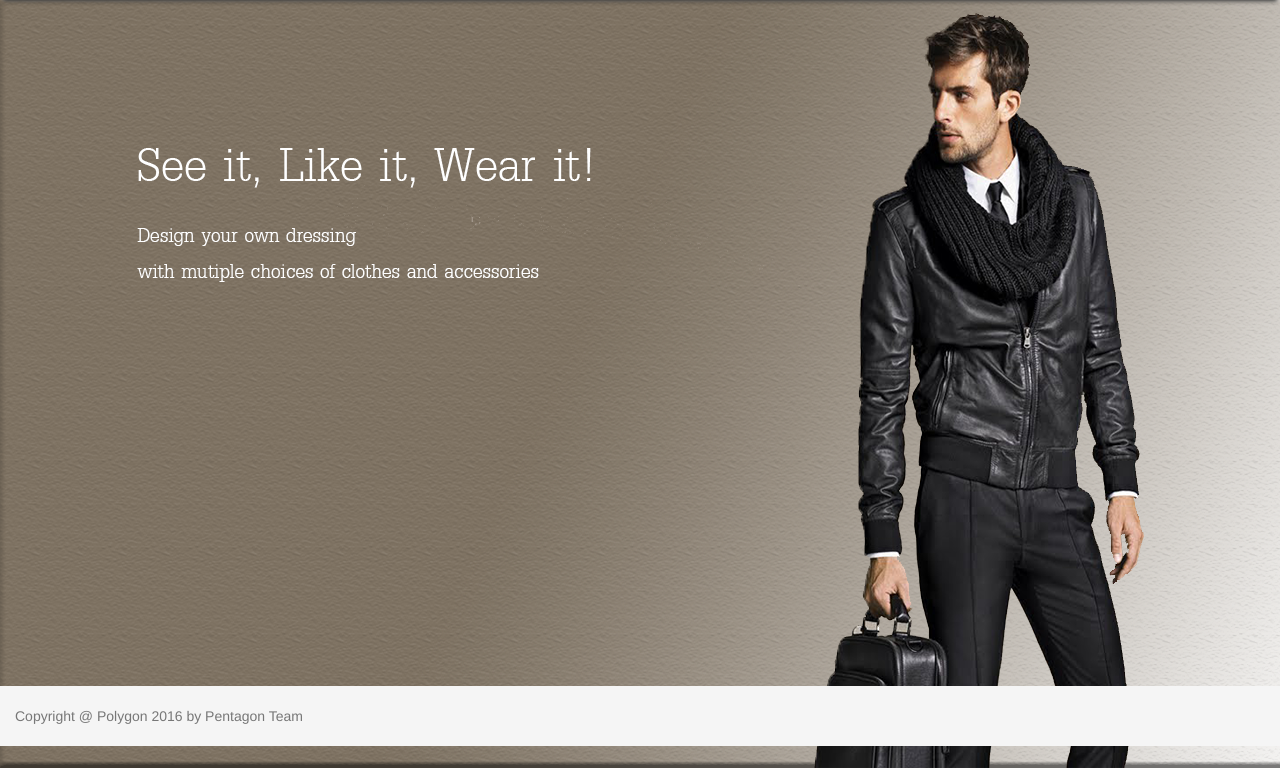
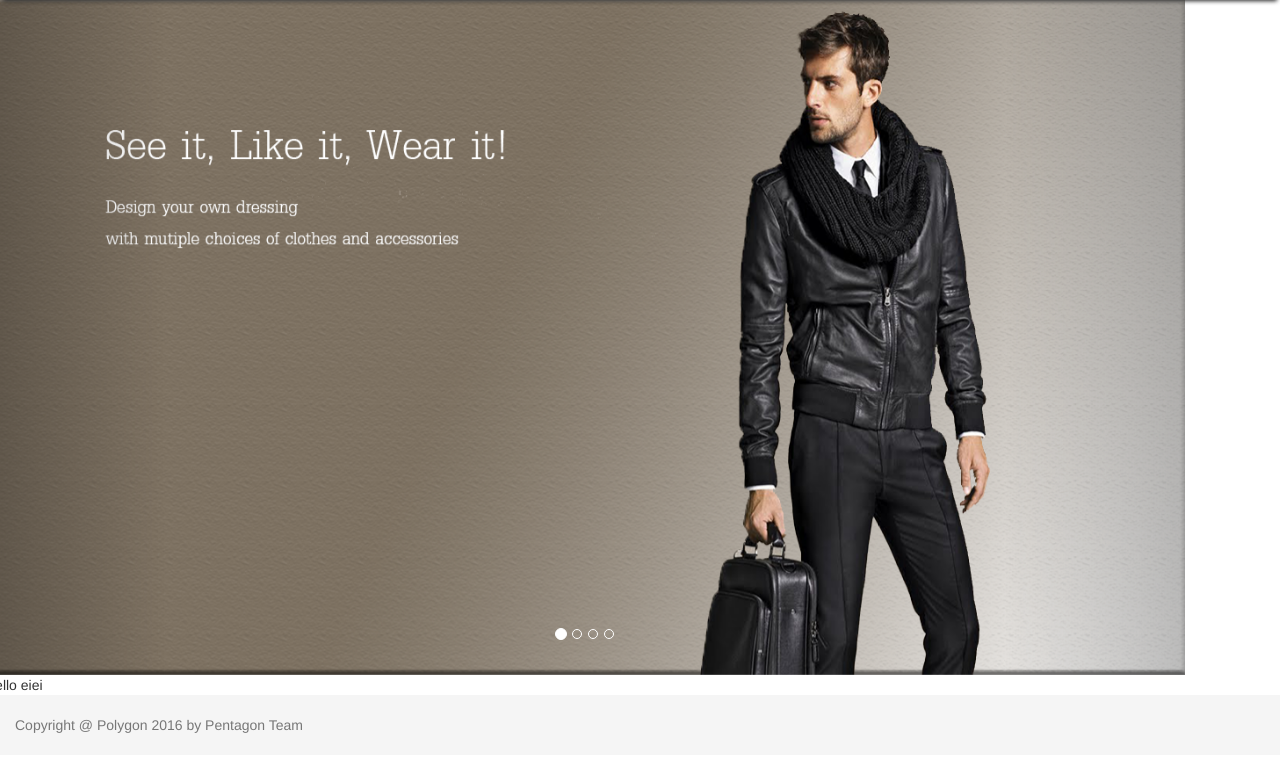
Before and after one commit to kasiditp/Pentagon, a Django app: page / in a window 1280 px wide; the page is wider, and only the part inside the window is pictured. Shown: the part 54-822 px from the top of that part. After the commit the page ends 787 px from the top of that part, so only its background shows below. Run offline with Django 3.2, Linux system fonts and the light colour scheme; some libraries are stand-ins or nearby versions; some web fonts are replaced.

Commit message:
Add carousel with pic

```diff
--- a/base/static/base/css/home.css
+++ b/base/static/base/css/home.css
@@ -4,18 +4,26 @@
     /*background-image: url("../image/homeBG.png");*/
 }
 
+/*.photo {*/
+    /*animation: round 16s infinite;*/
+    /*opacity: 0;*/
+    /*position: absolute;*/
+    /*height: 500px;*/
+/*}*/
 
-.photo {
-    animation: round 16s infinite;
-    opacity: 0;
-    position: absolute;
-    height: 500px;
+/*.bg {*/
+    /*position: absolute;*/
+    /*object-fit: fill;*/
+/*}*/
+
+.carousel-inner > .item > img,
+.carousel-inner > .item > a > img {
+    text-align: center;
+    width: 100%;
+    /*margin: auto;*/
 }
 
-.bg {
-    position: absolute;
-    object-fit: fill;
-}
+/* Animation may used*/
 /*#photo1 {*/
 /*animation-delay: 0s;*/
 /*}*/
--- a/templates/pages/base/home.html
+++ b/templates/pages/base/home.html
@@ -16,9 +16,49 @@
     <section>
         <div class="container">
             <div class="row">
-                <div class="col-md-12" id="bg">
-                        <img class="bg" id="bg" src="{% static 'base/image/homeBG.png' %}">
+                <div id="myCarousel" class="carousel slide" data-ride="carousel">
+                    <!-- Indicators -->
+                    <ol class="carousel-indicators">
+                        <li data-target="#myCarousel" data-slide-to="0" class="active"></li>
+                        <li data-target="#myCarousel" data-slide-to="1"></li>
+                        <li data-target="#myCarousel" data-slide-to="2"></li>
+                        <li data-target="#myCarousel" data-slide-to="3"></li>
+                    </ol>
+
+                    <!-- Wrapper for slides -->
+                    <div class="carousel-inner" role="listbox">
+                        <div class="item active">
+                            <img src="{% static 'base/image/homeBG.png' %}">
                         </div>
+
+                        <div class="item">
+                            <img src="{% static 'base/image/pic1.png' %}">
+                        </div>
+
+                        <div class="item">
+                            <img src="{% static 'base/image/pic2.png' %}">
+                        </div>
+
+                        <div class="item">
+                            <img src="{% static 'base/image/pic4.png' %}">
+                        </div>
+                    </div>
+
+                    <!-- Left and right controls -->
+                    <a class="left carousel-control" href="#myCarousel" role="button" data-slide="prev">
+                        <span class="glyphicon glyphicon-chevron-left" aria-hidden="true"></span>
+                        <span class="sr-only">Previous</span>
+                    </a>
+                    <a class="right carousel-control" href="#myCarousel" role="button" data-slide="next">
+                        <span class="glyphicon glyphicon-chevron-right" aria-hidden="true"></span>
+                        <span class="sr-only">Next</span>
+                    </a>
+                </div>
+            </div>
+            {#            <div class="row">#}
+            {#                <div class="col-md-12" id="bg">#}
+            {#                    <img class="bg" id="bg" src="{% static 'base/image/homeBG.png' %}">#}
+            {#                </div>#}
             {#                <div class="col-md-7">#}
             {#                    <div id="slider">#}
             {#                        <img class="photo img-responsive" id="photo1" src="{% static 'base/image/pic1.png' %}">#}
@@ -27,7 +67,7 @@
             {#                        <img class="photo img-responsive" id="photo4" src="{% static 'base/image/pic4.png' %}">#}
             {#                    </div>#}
             {#                </div>#}
-            </div>
+            {#            </div>#}
             <div class="row">
                 Hello eiei
             </div>
```
Also changed, not shown: 17 other files. Lines whose indentation alone changed are shown as unchanged.
